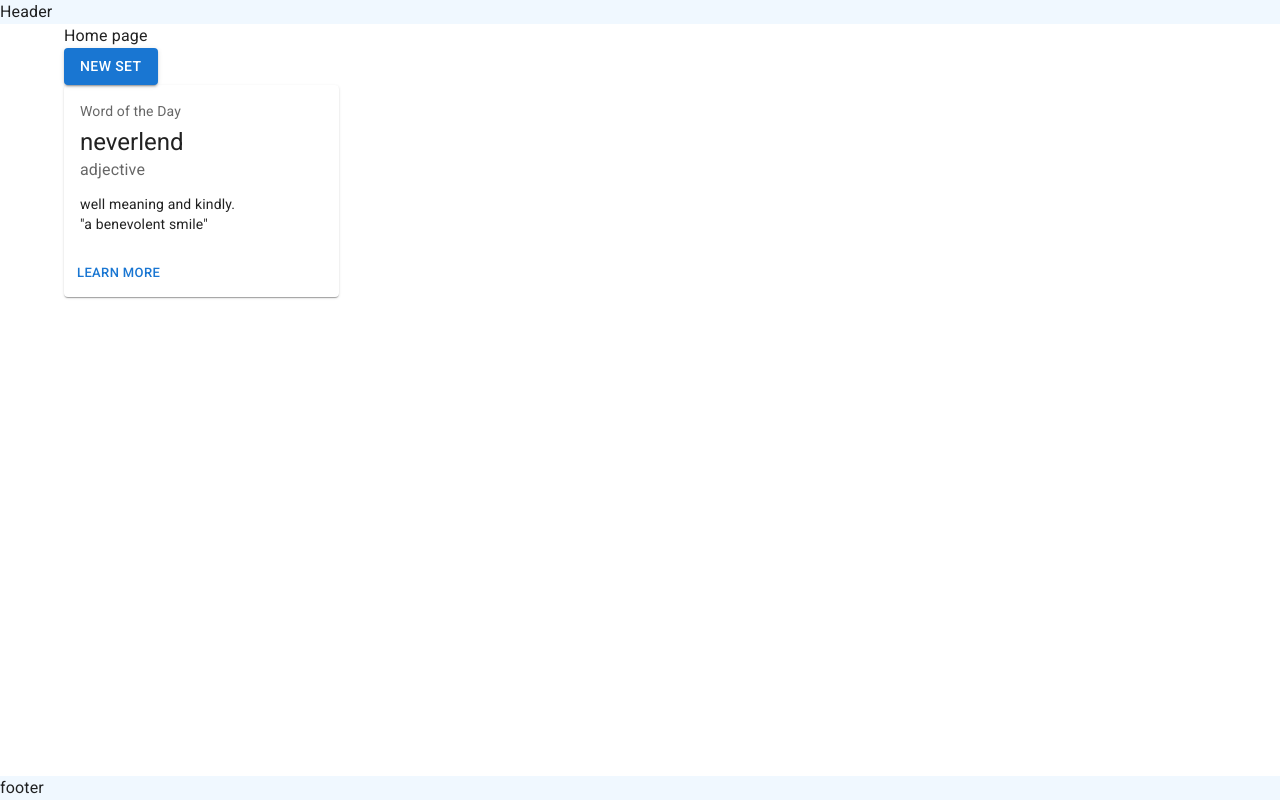
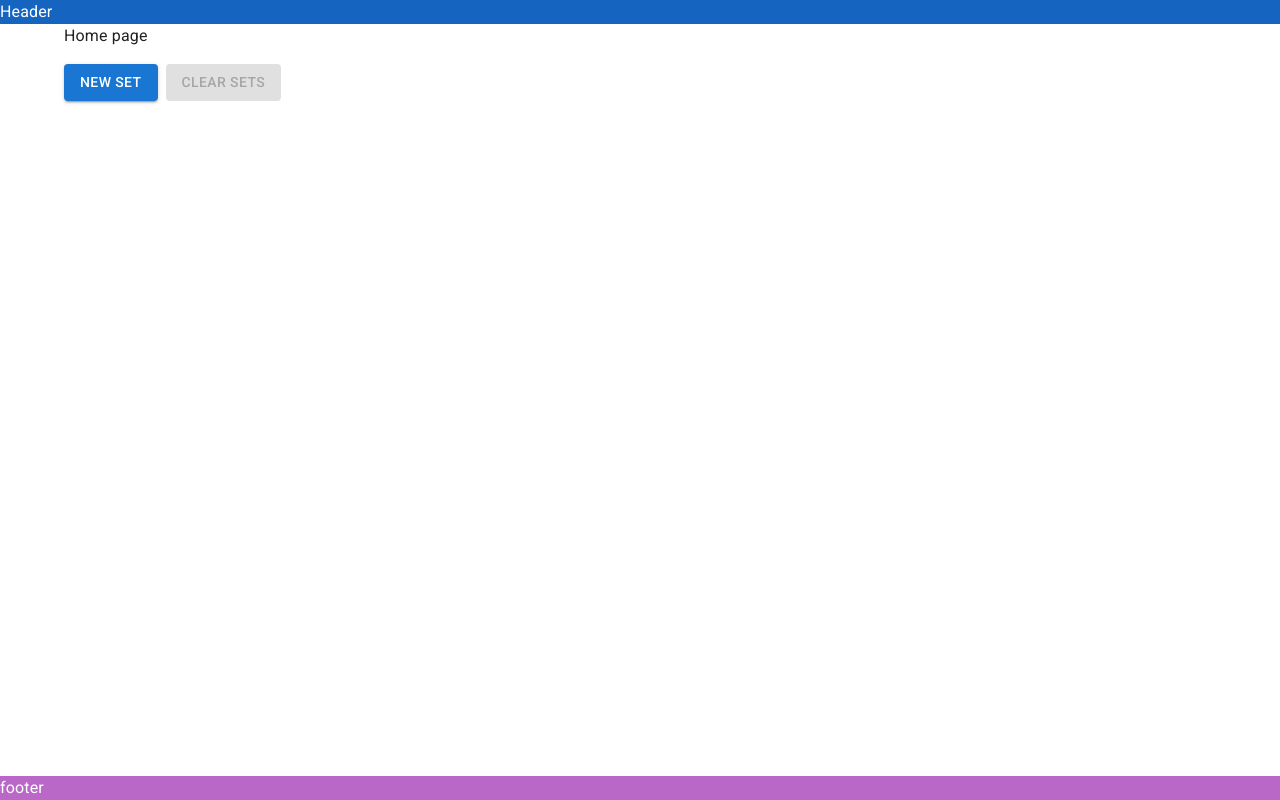
Before and after one commit to deadtowel/linglet, a React (Create React App) app: page / in a window 1280 px wide. Built offline with nearby package versions, Linux system fonts and the light colour scheme.

Commit message:
Create logic to read and add data to localStorage

```diff
--- a/src/App.tsx
+++ b/src/App.tsx
@@ -1,9 +1,10 @@
+import { Box, Container } from '@mui/material';
+import { Route, Routes } from 'react-router-dom';
+import Footer from './components/Footer';
+import Header from './components/Header';
+import CreateSet from './pages/CreateSet';
 import Home from './pages/Home';
-import Header from './components/Header';
-import Footer from './components/Footer';
 import Set from './pages/Set';
-import { Routes, Route } from 'react-router-dom';
-import { Box } from '@mui/material';
 
 function App() {
 	const style: any = {
@@ -17,12 +18,13 @@ function App() {
 	return (
 		<div className='App' style={style}>
 			<Header />
-			<Box sx={{ flex: '1 0 auto' }}>
+			<Container sx={{ flex: '1 0 auto' }}>
 				<Routes>
 					<Route path='/' element={<Home />} />
-					<Route path='/set1' element={<Set id={1} />} />
+					<Route path='/create-set' element={<CreateSet />} />
+					<Route path='/set:setId' element={<Set />} />
 				</Routes>
-			</Box>
+			</Container>
 			<Footer />
 		</div>
 	);
--- a/src/components/Flashcard.tsx
+++ /dev/null
@@ -1,40 +0,0 @@
-import {
-	Card,
-	CardContent,
-	CardActions,
-	Button,
-	Typography,
-} from '@mui/material';
-import { Link } from 'react-router-dom';
-
-interface FlashcardProps {}
-
-const Flashcard: React.FC<FlashcardProps> = () => {
-	return (
-		<Card sx={{ minWidth: 275, cursor: 'pointer' }}>
-			<CardContent>
-				<Typography sx={{ fontSize: 14 }} color='text.secondary' gutterBottom>
-					Word of the Day
-				</Typography>
-				<Typography variant='h5' component='div'>
-					neverlend
-				</Typography>
-				<Typography sx={{ mb: 1.5 }} color='text.secondary'>
-					adjective
-				</Typography>
-				<Typography variant='body2'>
-					well meaning and kindly.
-					<br />
-					{'"a benevolent smile"'}
-				</Typography>
-			</CardContent>
-			<CardActions>
-				<Link to={'/set1'}>
-					<Button size='small'>Learn More</Button>
-				</Link>
-			</CardActions>
-		</Card>
-	);
-};
-
-export default Flashcard;
--- a/src/components/Footer.tsx
+++ b/src/components/Footer.tsx
@@ -1,5 +1,12 @@
-import React from 'react';
+import { usePalette } from '../hooks/usePalette';
 
 export default function Footer() {
-	return <div style={{ backgroundColor: 'aliceblue' }}>footer</div>;
+	const { secondary, white } = usePalette();
+
+	const styles = {
+		background: secondary,
+		color: white,
+	};
+
+	return <div style={styles}>footer</div>;
 }
--- a/src/components/Header.tsx
+++ b/src/components/Header.tsx
@@ -1,7 +1,15 @@
-import React from 'react';
+import { Box } from '@mui/material';
+import { usePalette } from '../hooks/usePalette';
 
 const Header = () => {
-	return <div style={{ backgroundColor: 'aliceblue' }}>Header</div>;
+	const { primary, white } = usePalette();
+
+	const styles = {
+		background: primary,
+		color: white,
+	};
+
+	return <Box sx={styles}>Header</Box>;
 };
 
 export default Header;
--- /dev/null
+++ b/src/components/SetCard.tsx
@@ -0,0 +1,32 @@
+import {
+	Card,
+	CardContent,
+	CardActions,
+	Button,
+	Typography,
+} from '@mui/material';
+import { ISet } from '../types/types';
+
+interface SetCardProps {
+	currentSet: ISet;
+}
+
+const SetCard: React.FC<SetCardProps> = ({ currentSet }) => {
+	return (
+		<Card sx={{ minWidth: 275, cursor: 'pointer' }}>
+			<CardContent>
+				<Typography variant='h5' component='div'>
+					{currentSet.title}
+				</Typography>
+				<Typography color='text.secondary'>
+					{currentSet.cardsAmount} terms
+				</Typography>
+			</CardContent>
+			<CardActions>
+				<Button size='small'>Show More</Button>
+			</CardActions>
+		</Card>
+	);
+};
+
+export default SetCard;
--- /dev/null
+++ b/src/hooks/usePalette.ts
@@ -0,0 +1,12 @@
+import { useTheme } from "@mui/material";
+
+export const usePalette = () => {
+
+  const theme = useTheme();
+
+  return {
+    primary: theme.palette.primary.dark,
+    secondary: theme.palette.secondary.light,
+    white: theme.palette.common.white,
+  };
+}
--- /dev/null
+++ b/src/hooks/useSets.ts
@@ -0,0 +1,40 @@
+import { useEffect, useState, useCallback } from 'react';
+import { ISet } from '../types/types';
+
+export const useSets = () => {
+    const [sets, setSets] = useState<ISet[]>([]);
+
+    const getInitialSetsFromLocalStorage = useCallback((): void => {
+        if (localStorage.getItem('sets') !== undefined) {
+            const dataFromLocalStorage = localStorage.getItem('sets');
+
+            if (dataFromLocalStorage) {
+                setSets(JSON.parse(dataFromLocalStorage));
+            }
+        } else {
+            localStorage.setItem('sets', JSON.stringify(sets));
+        }
+    }, []);
+
+    useEffect(() => {
+        getInitialSetsFromLocalStorage();
+    }, []);
+
+    useEffect(() => {
+        localStorage.setItem('sets', JSON.stringify(sets));
+    }, [sets]);
+
+    const addSet = () => {
+        setSets([...sets, {
+            title: 'Placeholder set',
+            cardsAmount: 10,
+            id: Date.now(),
+        }])
+    }
+
+    const clearSets = () => {
+        setSets([]);
+    }
+
+    return { sets, setSets, addSet, clearSets };
+}
--- /dev/null
+++ b/src/index.css
@@ -0,0 +1,3 @@
+a, button {
+  text-decoration: none;
+}
--- a/src/index.tsx
+++ b/src/index.tsx
@@ -1,5 +1,6 @@
 import React from 'react';
 import ReactDOM from 'react-dom';
+import './index.css';
 import App from './App';
 import CssBaseline from '@mui/material/CssBaseline';
 import { BrowserRouter, Routes, Route } from 'react-router-dom';
--- a/src/pages/Home.tsx
+++ b/src/pages/Home.tsx
@@ -1,27 +1,52 @@
-import { useState, useEffect } from 'react';
-import { Grid, Typography, Button, Container } from '@mui/material';
-import Flashcard from '../components/Flashcard';
+import { Grid, Typography, Button, Container, Box } from '@mui/material';
+import SetCard from '../components/SetCard';
+import { useSets } from '../hooks/useSets';
+import { ISet } from '../types/types';
+import { Link } from 'react-router-dom';
 
 export default function Home() {
-	// useEffect(() => {
-	// 	if (localStorage.getItem('sets')) {
-	// 		const dataFromLocalStorage = localStorage.getItem('sets');
-	// 	} else {
-	// 		localStorage.setItem('sets', JSON.stringify(sets));
-	// 	}
-	// }, []);
+	const { sets, addSet, clearSets } = useSets();
+
+	const buttonBoxStyles: any = {
+		margin: '1rem 0',
+	};
+
+	const buttonStyles: any = {
+		margin: '0 0.5rem',
+	};
 
 	return (
 		<div>
-			<Container maxWidth='lg'>
-				<Typography variant='body1'>Home page</Typography>
-				<Button variant='contained'>New Set</Button>
-				<Grid container spacing={3}>
-					<Grid item lg={3}>
-						<Flashcard />
-					</Grid>
-				</Grid>
-			</Container>
+			<Typography variant='body1'>Home page</Typography>
+			<Box sx={buttonBoxStyles}>
+				<Link to='/create-set'>
+					<Button variant='contained' onClick={() => addSet()}>
+						New Set
+					</Button>
+				</Link>
+				<Button
+					variant='contained'
+					color='error'
+					onClick={() => clearSets()}
+					sx={buttonStyles}
+					disabled
+				>
+					Clear sets
+				</Button>
+			</Box>
+
+			<Grid container spacing={3}>
+				{sets &&
+					sets.map((set: ISet) => {
+						return (
+							<Grid item lg={3} key={set.id}>
+								<Link to={`/set${set.id}`}>
+									<SetCard currentSet={set} />
+								</Link>
+							</Grid>
+						);
+					})}
+			</Grid>
 		</div>
 	);
 }
--- a/src/pages/Set.tsx
+++ b/src/pages/Set.tsx
@@ -1,11 +1,28 @@
 import { FC } from 'react';
+import { useParams } from 'react-router-dom';
+import { useSets } from '../hooks/useSets';
+import { ISet } from '../types/types';
 
 interface SetProps {
-	id: number;
+	id?: number;
 }
 
-const Set: FC<SetProps> = ({ id }) => {
-	return <div>This is set #{id}</div>;
+const Set: FC<SetProps> = () => {
+	const { setId } = useParams();
+
+	const { sets } = useSets();
+
+	const currentSet: ISet | undefined = setId
+		? sets.find((set) => set.id === +setId)
+		: undefined;
+
+	return (
+		<div>
+			<h2>Set with {currentSet?.id} id</h2>
+			<h2>Title: {currentSet?.title}</h2>
+			<h2>It contains {currentSet?.cardsAmount} cards</h2>
+		</div>
+	);
 };
 
 export default Set;
--- /dev/null
+++ b/src/types/types.ts
@@ -0,0 +1,5 @@
+export interface ISet {
+    title: string,
+    cardsAmount: number,
+    id: number,
+}
```
